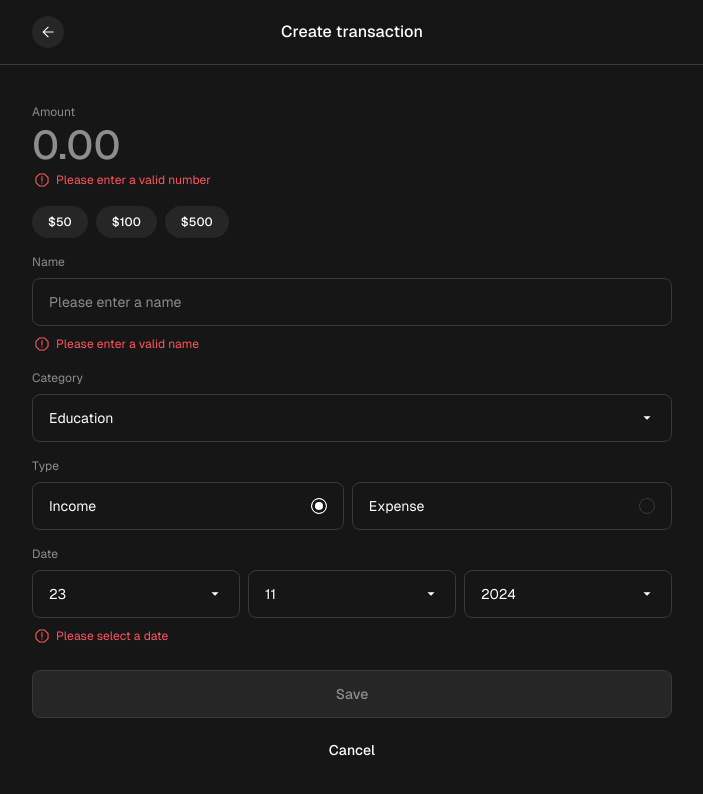
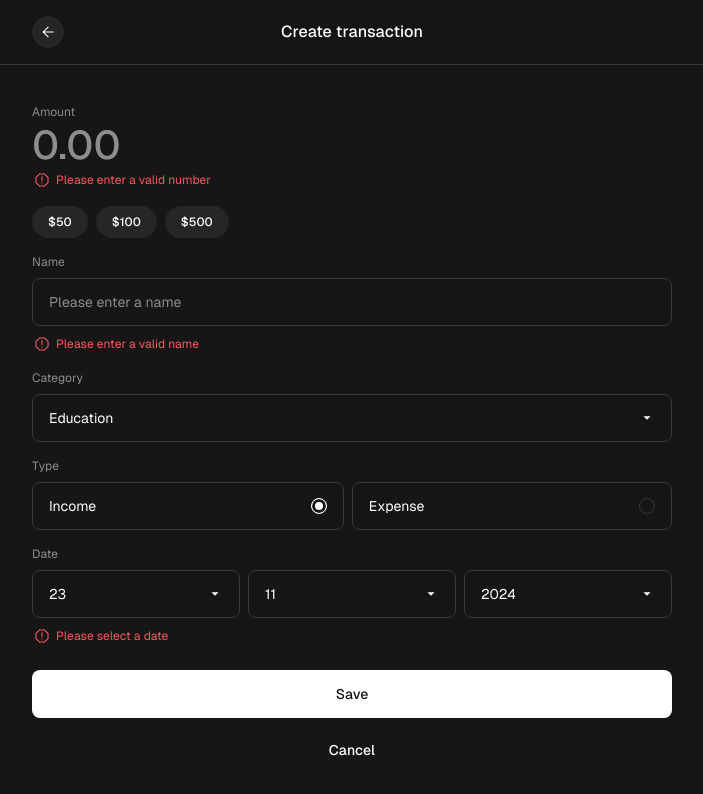
Before and after one commit to benjaminpfleghaar/mintly, a Next.js app: page /create in a window 1280 px wide. Shown: the top 794 px of the page, without its empty margins (288-991 px from the left). Built offline with nearby package versions, Linux system fonts and the light colour scheme.

Commit message:
add create transaction function

```diff
--- a/components/layout/TransactionForm.tsx
+++ b/components/layout/TransactionForm.tsx
@@ -1,25 +1,56 @@
 "use client";
 
+import { nanoid } from "nanoid";
 import styled from "styled-components";
+import { useRouter } from "next/navigation";
 import TypeRadio from "@/components/ui/TypeRadio";
 import NameInput from "@/components/ui/NameInput";
 import DateSelect from "@/components/ui/DateSelect";
 import GhostButton from "@/components/ui/GhostButton";
 import SubmitButton from "@/components/ui/SubmitButton";
 import AmountControl from "@/components/ui/AmountControl";
+import { useTransactions } from "@/states/useTransactions";
 import CategorySelect from "@/components/ui/CategorySelect";
 
 export default function TransactionForm() {
+	const router = useRouter();
+	const { addTransaction } = useTransactions();
+
+	function handleFormSubmit(event: React.FormEvent<HTMLFormElement>) {
+		event.preventDefault();
+
+		const data = new FormData(event.currentTarget);
+		const { amount, name, category, type, day, month, year } = Object.fromEntries(data);
+
+		if (isNaN(parseFloat(amount as string))) {
+			console.error("Invalid amount:", amount);
+			return;
+		}
+
+		const formatAmount = type === "Expense" ? -amount : amount;
+
+		const transaction = {
+			name: name as string,
+			type: type as string,
+			id: nanoid().toString(),
+			category: category as string,
+			date: `${year}-${month}-${day}`,
+			amount: parseFloat(formatAmount as string),
+		};
+
+		addTransaction(transaction);
+		router.push("/");
+	}
 	return (
-		<StyledForm>
+		<StyledForm onSubmit={handleFormSubmit}>
 			<AmountControl />
 			<NameInput />
 			<CategorySelect />
 			<TypeRadio />
 			<DateSelect />
 			<StyledDiv>
-				<SubmitButton onClick={() => console.log("Save")} label="Save" disabled />
-				<GhostButton onClick={() => console.log("Cancel")} label="Cancel" />
+				<SubmitButton label="Save" />
+				<GhostButton onClick={() => router.push("/")} label="Cancel" />
 			</StyledDiv>
 		</StyledForm>
 	);
--- a/components/ui/DateSelect.tsx
+++ b/components/ui/DateSelect.tsx
@@ -9,7 +9,7 @@ export default function DateSelect({ value }: { value?: string }) {
 
 	const days = Array.from({ length: 31 }).map((_, index) => index + 1);
 	const months = Array.from({ length: 12 }).map((_, index) => index + 1);
-	const years = Array.from({ length: 10 }).map((_, index) => 2015 + index);
+	const years = Array.from({ length: 10 }).map((_, index) => 2024 - index);
 
 	return (
 		<StyledDiv>
--- a/components/ui/SubmitButton.tsx
+++ b/components/ui/SubmitButton.tsx
@@ -2,9 +2,9 @@
 
 import styled from "styled-components";
 
-export default function SubmitButton({ onClick, label, disabled }: { onClick: () => void; label: string; disabled?: boolean }) {
+export default function SubmitButton({ label, disabled }: { label: string; disabled?: boolean }) {
 	return (
-		<StyledButton type="submit" onClick={onClick} disabled={disabled}>
+		<StyledButton type="submit" disabled={disabled}>
 			{label}
 		</StyledButton>
 	);
--- a/lib/utils.ts
+++ b/lib/utils.ts
@@ -3,7 +3,7 @@ import { Transactions } from "@/types/Transactions";
 
 // 2024-09-05 -> Thu, 5 September 2024
 export function formatDate(date: string): string {
-	const days = ["Sun", "Mon", "Tue", "Wedn", "Thu", "Fri", "Sat"];
+	const days = ["Sun", "Mon", "Tue", "Wed", "Thu", "Fri", "Sat"];
 	const months = ["January", "February", "March", "April", "May", "June", "July", "August", "September", "October", "November", "December"];
 	const newDate = new Date(date);
 
--- a/package.json
+++ b/package.json
@@ -10,6 +10,7 @@
 		"test": "jest --watch"
 	},
 	"dependencies": {
+		"nanoid": "^5.0.9",
 		"next": "15.0.3",
 		"react": "19.0.0-rc-66855b96-20241106",
 		"react-dom": "19.0.0-rc-66855b96-20241106",
--- a/states/useTransactions.ts
+++ b/states/useTransactions.ts
@@ -2,6 +2,12 @@ import { create } from "zustand";
 import { Transactions } from "@/types/Transactions";
 import { transactions as data } from "@/data/transactions";
 
-export const useTransactions = create<{ transactions: Transactions[] }>(() => ({
+interface TransactionState {
+	transactions: Transactions[];
+	addTransaction: (newTransaction: Transactions) => void;
+}
+
+export const useTransactions = create<TransactionState>()((set) => ({
 	transactions: data,
+	addTransaction: (newTransaction) => set((state) => ({ transactions: [...state.transactions, newTransaction] })),
 }));
```
Also changed, not shown: 2 other files (tests, documents, lock files or other folders).
